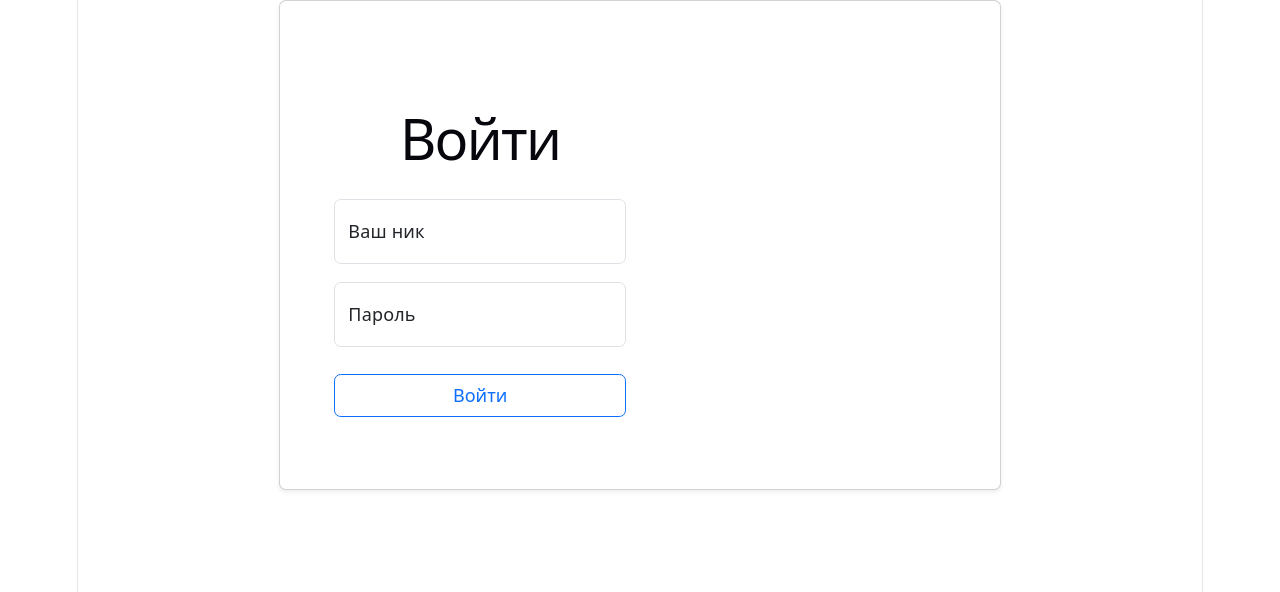
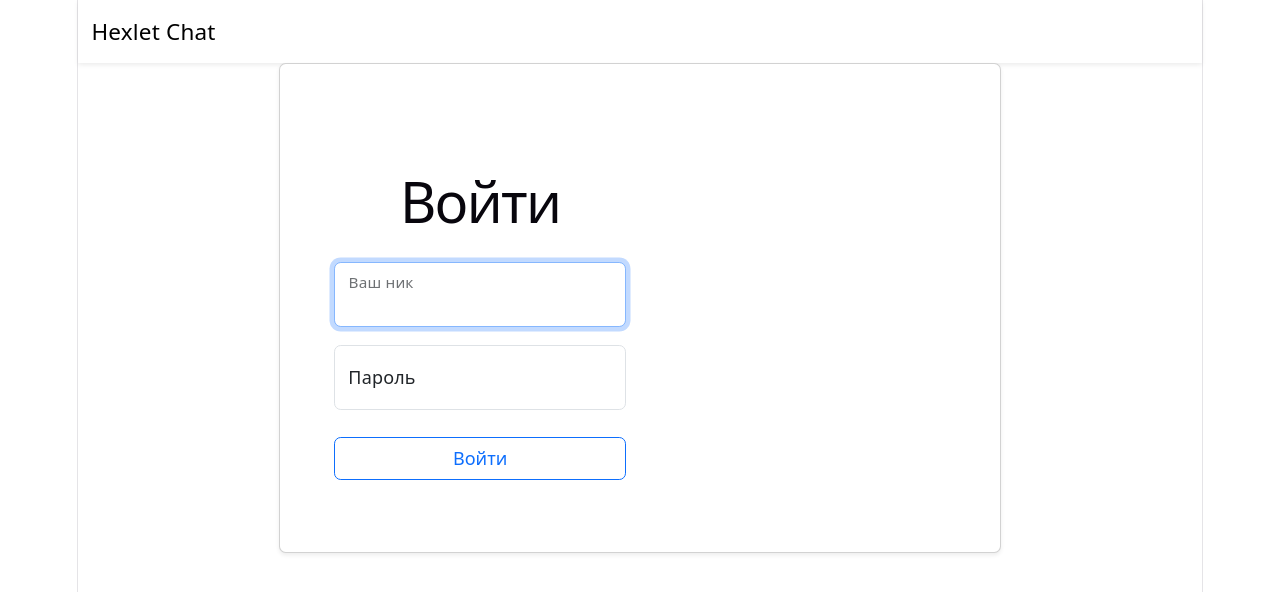
Before and after one commit to Boris-Kost/frontend-project-12, a React (Vite) app in the folder frontend/: page /login in a window 1280 px wide. Shown: the top 592 px of the page. Built offline with nearby package versions, Linux system fonts and the light colour scheme.

Commit message:
feat: implement auth logic and protected routes

```diff
--- a/frontend/package.json
+++ b/frontend/package.json
@@ -10,12 +10,14 @@
     "preview": "vite preview"
   },
   "dependencies": {
+    "@reduxjs/toolkit": "^2.11.2",
     "axios": "^1.16.0",
     "bootstrap": "^5.3.8",
     "formik": "^2.4.9",
     "react": "^19.2.5",
     "react-bootstrap": "^2.10.10",
     "react-dom": "^19.2.5",
+    "react-redux": "^9.2.0",
     "react-router-dom": "^7.15.0",
     "yup": "^1.7.1"
   },
--- a/frontend/src/App.jsx
+++ b/frontend/src/App.jsx
@@ -7,15 +7,40 @@ import {
 import ChatPage from './pages/ChatPage';
 import LoginPage from './pages/LoginPage';
 import NotFoundPage from './pages/NotFoundPage';
+import PrivateRoute from './components/PrivateRoute';
 
-const App = () => (
+import { useDispatch, useSelector } from 'react-redux';
+import { Button, Navbar, Container } from 'react-bootstrap';
+import { logOut } from './slices/authSlice';
+
+const App = () => {
+  const { token } = useSelector((state) => state.auth);
+  const dispatch = useDispatch();
+
+  return (
     <Router>
+      <div className="d-flex flex-column h-100">
+        <Navbar bg="white" expand="lg" className="shadow-sm">
+          <Container>
+            <Navbar.Brand href="/">Hexlet Chat</Navbar.Brand>
+            {token && <Button onClick={() => dispatch(logOut())}>Выйти</Button>}
+          </Container>
+        </Navbar>
         <Routes>
-      <Route path="/" element={<ChatPage />} />
+          <Route
+            path="/"
+            element={(
+              <PrivateRoute>
+                <ChatPage />
+              </PrivateRoute>
+            )}
+          />
           <Route path="/login" element={<LoginPage />} />
           <Route path="*" element={<NotFoundPage />} />
         </Routes>
+      </div>
     </Router>
   );
+};
 
 export default App;
--- /dev/null
+++ b/frontend/src/components/PrivateRoute.jsx
@@ -0,0 +1,14 @@
+import React from 'react';
+import { useSelector } from 'react-redux';
+import { Navigate, useLocation } from 'react-router-dom';
+
+const PrivateRoute = ({ children }) => {
+  const { token } = useSelector((state) => state.auth);
+  const location = useLocation();
+
+  return (
+    token ? children : <Navigate to="/login" state={{ from: location }} />
+  );
+};
+
+export default PrivateRoute;
--- a/frontend/src/index.jsx
+++ b/frontend/src/index.jsx
@@ -1,11 +1,15 @@
 import { StrictMode } from 'react'
 import { createRoot } from 'react-dom/client'
+import { Provider } from 'react-redux';
 import 'bootstrap/dist/css/bootstrap.min.css';
 import './index.css'
 import App from './App.jsx'
+import store from './slices/index.js';
 
 createRoot(document.getElementById('root')).render(
   <StrictMode>
-    <App />
+    <Provider store={store}>
+      <App />
+    </Provider>
   </StrictMode>,
 )
--- a/frontend/src/pages/LoginPage.jsx
+++ b/frontend/src/pages/LoginPage.jsx
@@ -1,15 +1,45 @@
-import React from 'react';
+import * as yup from 'yup';
+import { useState, useRef, useEffect } from 'react';
+import axios from 'axios';
+import { useDispatch } from 'react-redux';
+import { useNavigate } from 'react-router-dom';
 import { useFormik } from 'formik';
 import { Button, Form } from 'react-bootstrap';
+import { logIn } from '../slices/authSlice';
 
 const LoginPage = () => {
+  const [authFailed, setAuthFailed] = useState(false);
+  const inputRef = useRef();
+  const dispatch = useDispatch();
+  const navigate = useNavigate();
+
+  useEffect(() => {
+    inputRef.current.focus();
+  }, []);
+
   const formik = useFormik({
     initialValues: {
       username: '',
       password: '',
     },
-    onSubmit: (values) => {
-      console.log('Login values:', values);
+    validationSchema: yup.object({
+      username: yup.string().required('Обязательное поле'),
+      password: yup.string().required('Обязательное поле'),
+    }),
+    onSubmit: async (values) => {
+      setAuthFailed(false);
+      try {
+        const response = await axios.post('/api/v1/login', values);
+        dispatch(logIn(response.data));
+        navigate('/');
+      } catch (err) {
+        if (err.isAxiosError && err.response.status === 401) {
+          setAuthFailed(true);
+          inputRef.current.select();
+          return;
+        }
+        console.error(err);
+      }
     },
   });
 
@@ -29,9 +59,14 @@ const LoginPage = () => {
                     name="username"
                     id="username"
                     autoComplete="username"
+                    isInvalid={authFailed || (formik.touched.username && formik.errors.username)}
                     required
+                    ref={inputRef}
                   />
                   <Form.Label htmlFor="username">Ваш ник</Form.Label>
+                  <Form.Control.Feedback type="invalid">
+                    {formik.errors.username}
+                  </Form.Control.Feedback>
                 </Form.Group>
                 <Form.Group className="form-floating mb-4">
                   <Form.Control
@@ -42,9 +77,13 @@ const LoginPage = () => {
                     name="password"
                     id="password"
                     autoComplete="current-password"
+                    isInvalid={authFailed || (formik.touched.password && formik.errors.password)}
                     required
                   />
                   <Form.Label htmlFor="password">Пароль</Form.Label>
+                  <Form.Control.Feedback type="invalid">
+                    {authFailed ? 'Неверные имя пользователя или пароль' : formik.errors.password}
+                  </Form.Control.Feedback>
                 </Form.Group>
                 <Button type="submit" variant="outline-primary" className="w-100 mb-3">Войти</Button>
               </Form>
--- /dev/null
+++ b/frontend/src/slices/authSlice.js
@@ -0,0 +1,28 @@
+import { createSlice } from '@reduxjs/toolkit';
+
+const initialState = {
+  token: localStorage.getItem('userId') ? JSON.parse(localStorage.getItem('userId')).token : null,
+  username: localStorage.getItem('userId') ? JSON.parse(localStorage.getItem('userId')).username : null,
+};
+
+const authSlice = createSlice({
+  name: 'auth',
+  initialState,
+  reducers: {
+    logIn: (state, action) => {
+      const { token, username } = action.payload;
+      state.token = token;
+      state.username = username;
+      localStorage.setItem('userId', JSON.stringify({ token, username }));
+    },
+    logOut: (state) => {
+      state.token = null;
+      state.username = null;
+      localStorage.removeItem('userId');
+    },
+  },
+});
+
+export const { logIn, logOut } = authSlice.actions;
+
+export default authSlice.reducer;
--- /dev/null
+++ b/frontend/src/slices/index.js
@@ -0,0 +1,9 @@
+import { configureStore } from '@reduxjs/toolkit';
+
+import authReducer from './authSlice.js';
+
+export default configureStore({
+  reducer: {
+    auth: authReducer,
+  },
+});
```
Also changed, not shown: 1 other file (tests, documents, lock files or other folders). Lines whose indentation alone changed are shown as unchanged.
